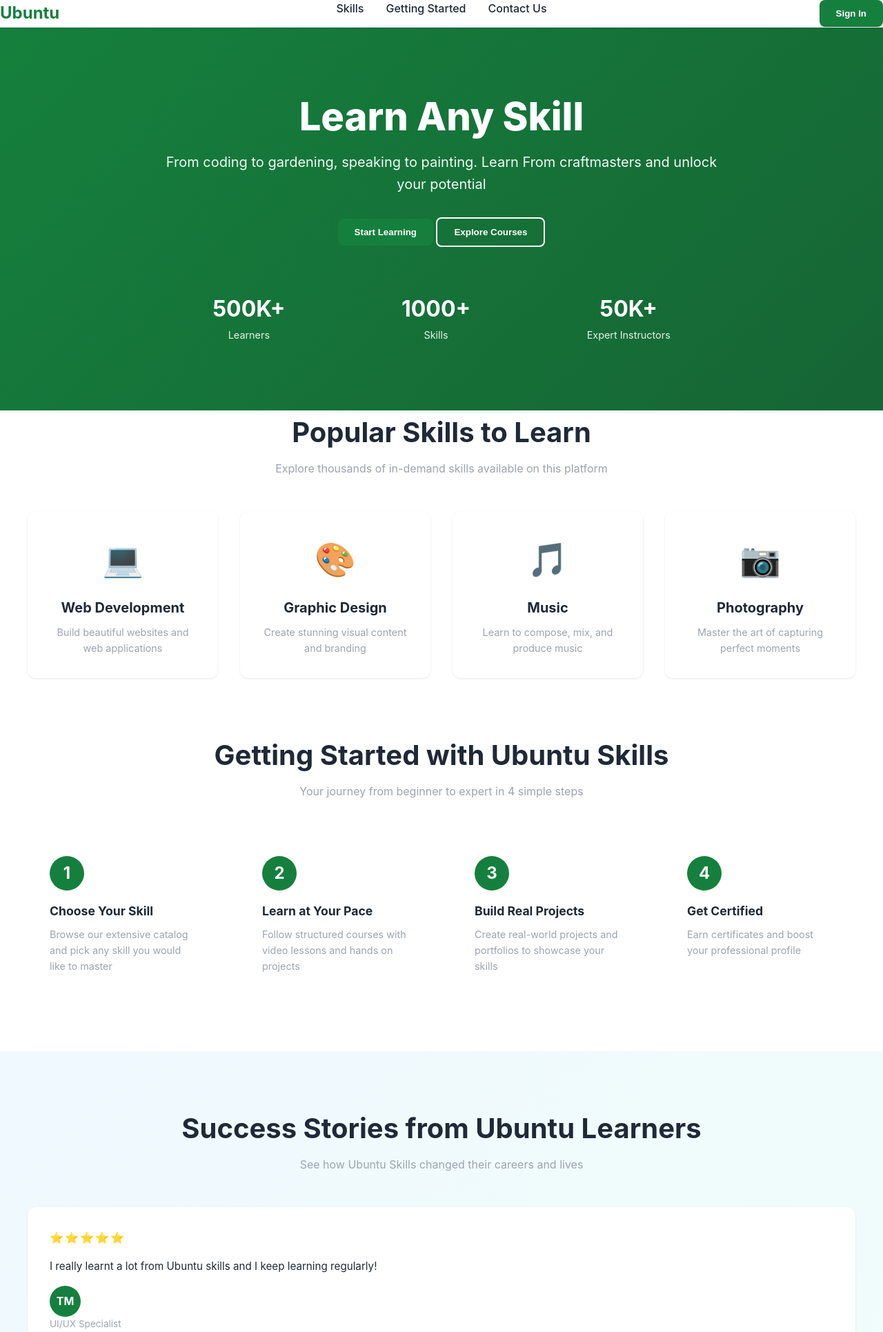
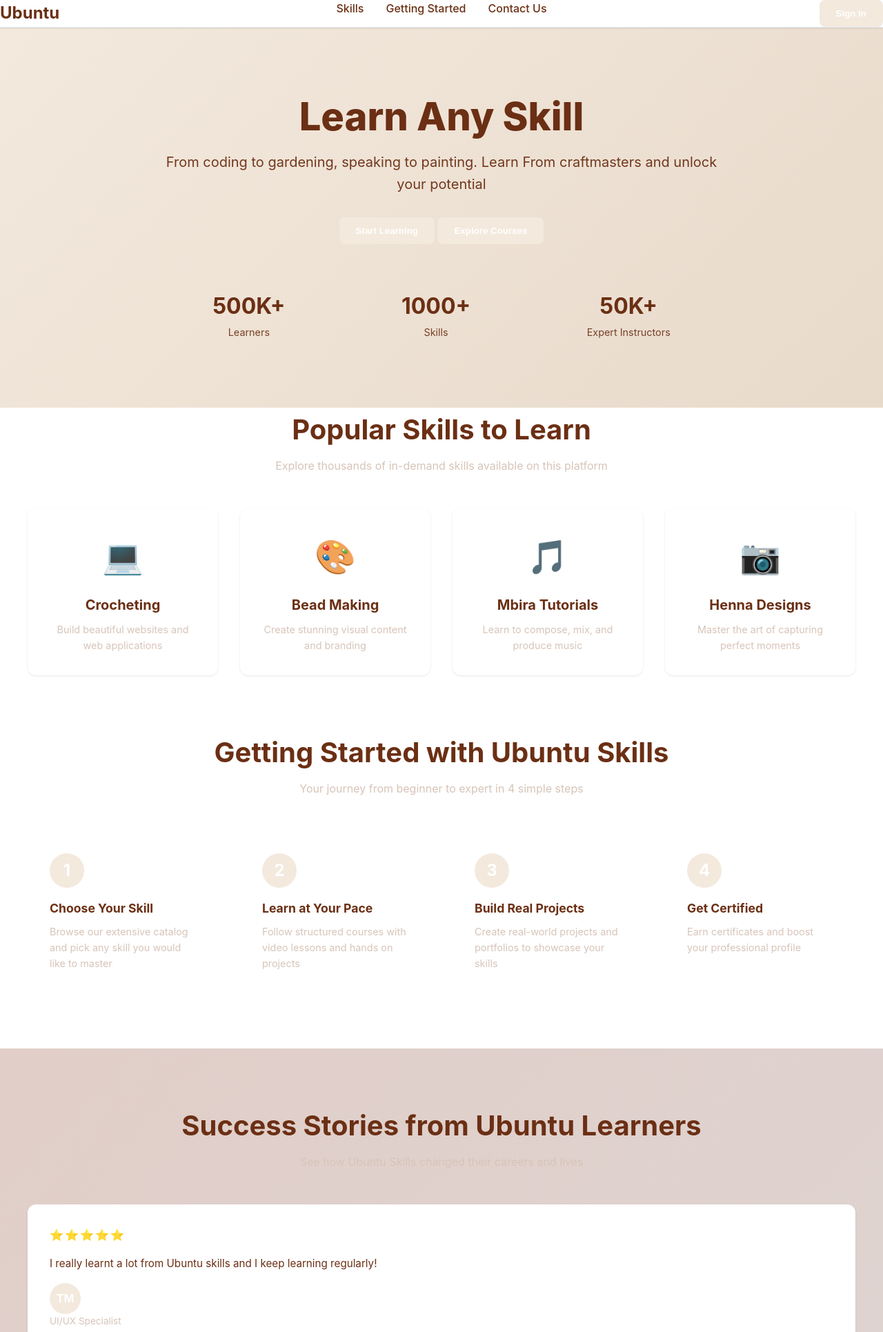
Before and after one commit to AishaNoku/UbuntuTheSkillTrainer, a PHP site: page / in a window 1280 px wide. Shown: the top 1931 px of the page at 69% size. Run offline with PHP 8.4, Linux system fonts and the light colour scheme.

Commit message:
changed colour themes

```diff
--- a/index.html
+++ b/index.html
@@ -26,7 +26,7 @@
         <p>From coding to gardening, speaking to painting. Learn From craftmasters and unlock your potential</p>
         <div class=""hero-buttons>
             <button class = "btn btn-primary">Start Learning</button>
-            <button class ="btn btn-secondary">Explore Courses</button>
+            <button class ="btn btn-primary">Explore Courses</button>
         </div>
         <div class=" hero-stats">
             <div class="stat">
@@ -52,22 +52,22 @@
             <div class="skills-grid">
                 <div class="skill-card">
                     <div class="skill-icon">&#128187;</div>
-                    <h3>Web Development</h3>
+                    <h3>Crocheting</h3>
                     <p> Build beautiful websites and web applications</p>
                 </div>
                 <div class="skill-card">
                     <div class="skill-icon">&#127912;</div>
-                    <h3>Graphic Design</h3>
+                    <h3>Bead Making</h3>
                     <p>Create stunning visual content and branding </p>
                 </div>
                 <div class="skill-card">
                     <div class="skill-icon">&#127925;</div>
-                    <h3>Music</h3>
+                    <h3>Mbira Tutorials</h3>
                     <p>Learn to compose, mix, and produce music </p>
                 </div>
                 <div class="skill-card">
                     <div class="skill-icon">&#128247;</div>
-                    <h3>Photography</h3>
+                    <h3>Henna Designs</h3>
                     <p>Master the art of capturing perfect moments </p>
                 </div>
             </div>
--- a/styles.css
+++ b/styles.css
@@ -5,14 +5,14 @@
 }
 
 :root {
-  --primary: #15803d;
-  --primary-dark: #166534;
-  --secondary: #22c55e;
-  --accent: #facc15;
-  --dark: #1f2937;
-  --dark-light: #4b5563;
-  --gray: #9ca3af;
-  --light: #f3f4f6;
+  --primary: #F3E9DD;        /* main beige background */
+  --primary-dark: #E8DACB;   /* deeper beige for sections/cards */
+  --secondary: #D9B8A9;      /* peach-tan supporting colour */
+  --accent: #A8603A;         /* rustic burnt sienna for buttons / highlights */
+  --dark: #6B2F14;           /* deep chestnut for titles */
+  --dark-light: #A4532A;     /* warm terracotta for large handwritten text */
+  --gray: #D7C4B8;           /* soft taupe accent */
+  --light: #FCEFE2;          /* pale ivory used in button text / highlights */
   --white: #ffffff;
 }
 
@@ -50,7 +50,7 @@ header .btn-primary{
 .logo {
   font-size: 1.5rem;
   font-weight: 700;
-  color: var(--primary);
+  color: var(--dark);
   text-decoration: none;
 }
 
@@ -91,7 +91,7 @@ nav a:hover {
 }
 
 .btn-primary:hover {
-  background-color: var(--primary-dark);
+  background-color: var(--dark);
 
 }
 
@@ -109,7 +109,7 @@ nav a:hover {
 /* Hero Section */
 .hero {
   background: linear-gradient(135deg, var(--primary) 0%, var(--primary-dark) 100%);
-  color: var(--white);
+  color: var(--dark);
   padding: 6rem 2rem;
   text-align: center;
 }
@@ -276,7 +276,7 @@ nav a:hover {
 /* Testimonials */
 .testimonials {
   padding: 5rem 2rem;
-  background: linear-gradient(135deg, #f0f9ff 0%, #f0fdfa 100%);
+  background: linear-gradient(135deg, #E1CEC8 0%, #DED4D1 100%);
 }
 
 .testimonials-grid {
@@ -437,7 +437,7 @@ nav a:hover {
 
 /* CTA Section */
 .cta {
-  background: linear-gradient(135deg, var(--secondary) 0%, #0891b2 100%);
+  background: linear-gradient(135deg, var(--secondary) 0%, #a88e85 100%);
   color: var(--white);
   padding: 4rem 2rem;
   text-align: center;
@@ -492,9 +492,9 @@ footer {
   grid-column: 1/-1;
   margin: 0 auto;
   padding-top: 2rem;
-  border-top: 1px solid #475569;
+  border-top: 1px solid #a88e85;
   text-align: center;
-  color: #cbd5e1;
+  color: #DBC7BB;
   font-size: 0.9rem;
 }
 
```
